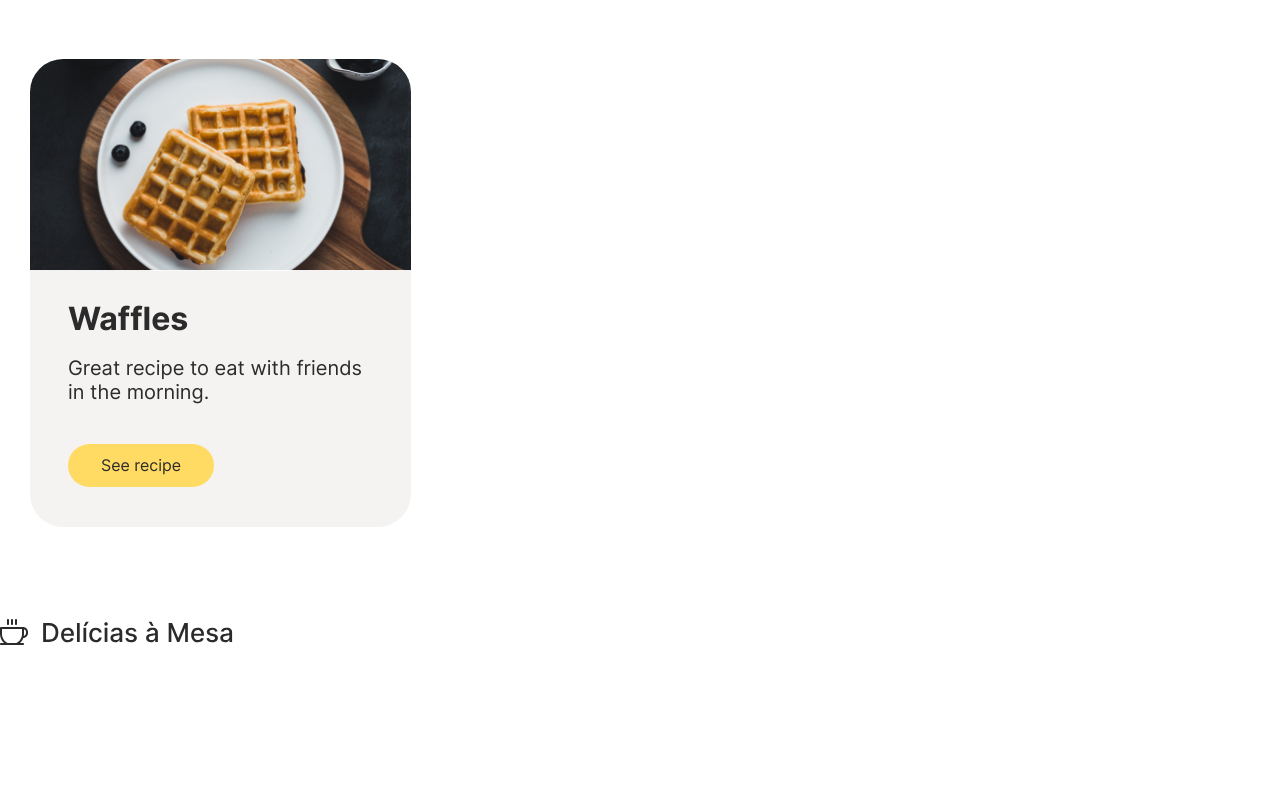
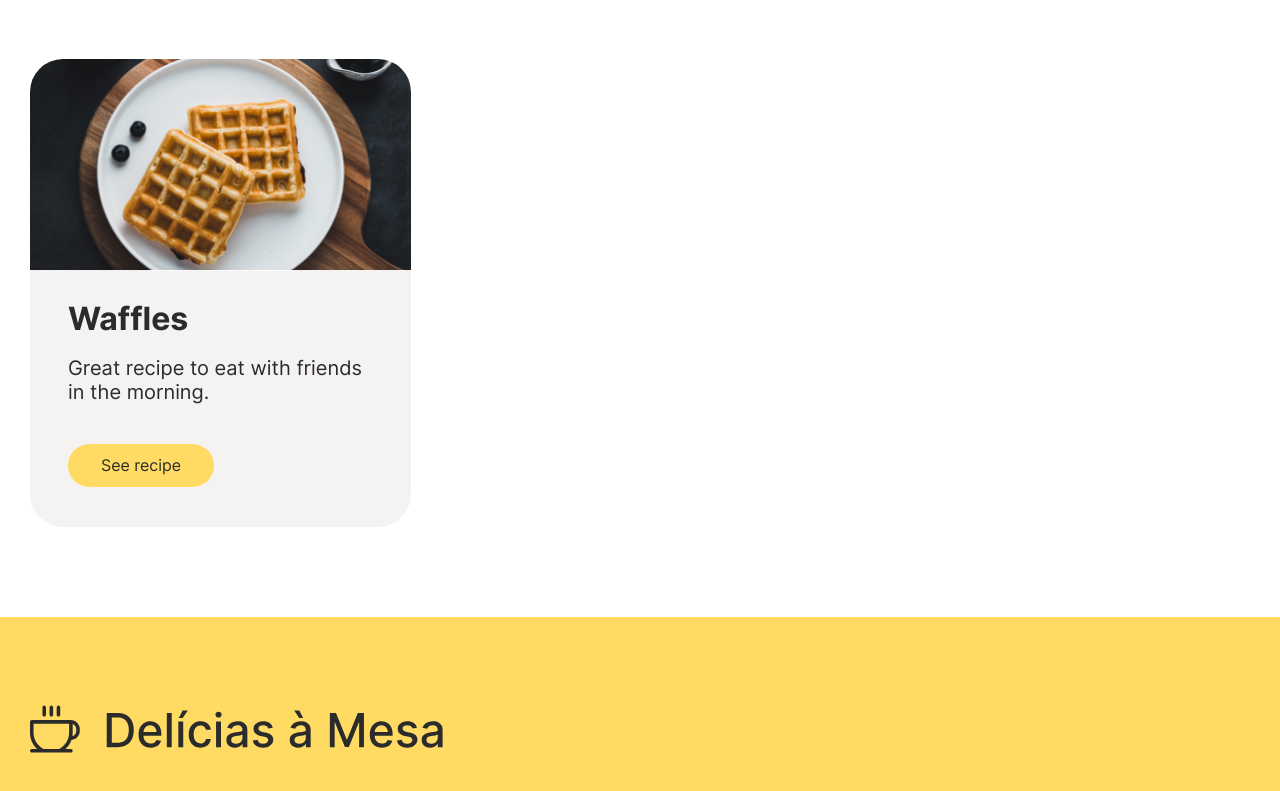
Before and after one commit to rook16rus/recipes-app, a React (Create React App) app: page / in a window 1280 px wide. Shown: the part 613-1404 px from the top of the page. Before the commit the page ends 1261 px from the top, so only its background shows below. Built offline with nearby package versions, Linux system fonts and the light colour scheme.

Commit message:
Стилизовал футер

```diff
--- a/src/components/Footer/Footer.module.scss
+++ b/src/components/Footer/Footer.module.scss
@@ -1,7 +1,16 @@
 .footer {
+  padding: 85px 0;
 
+  background-color: #FFDB63;
 
   &__logo {
+    width: 416px;
+    height: 56px;
 
+    img {
+      width: 100%;
+      height: 100%;
+      object-fit: contain;
+    }
   }
 }
--- a/src/components/Footer/Footer.tsx
+++ b/src/components/Footer/Footer.tsx
@@ -5,8 +5,10 @@ import logo from '../Header/logo.svg';
 const Footer = () => {
     return (
         <footer className={styles.footer}>
-            <div className={styles.footer__logo}>
-                <img src={logo} alt="Логотип"/>
+            <div className="container">
+                <div className={styles.footer__logo}>
+                    <img src={logo} alt="Логотип"/>
+                </div>
             </div>
         </footer>
     )
```
